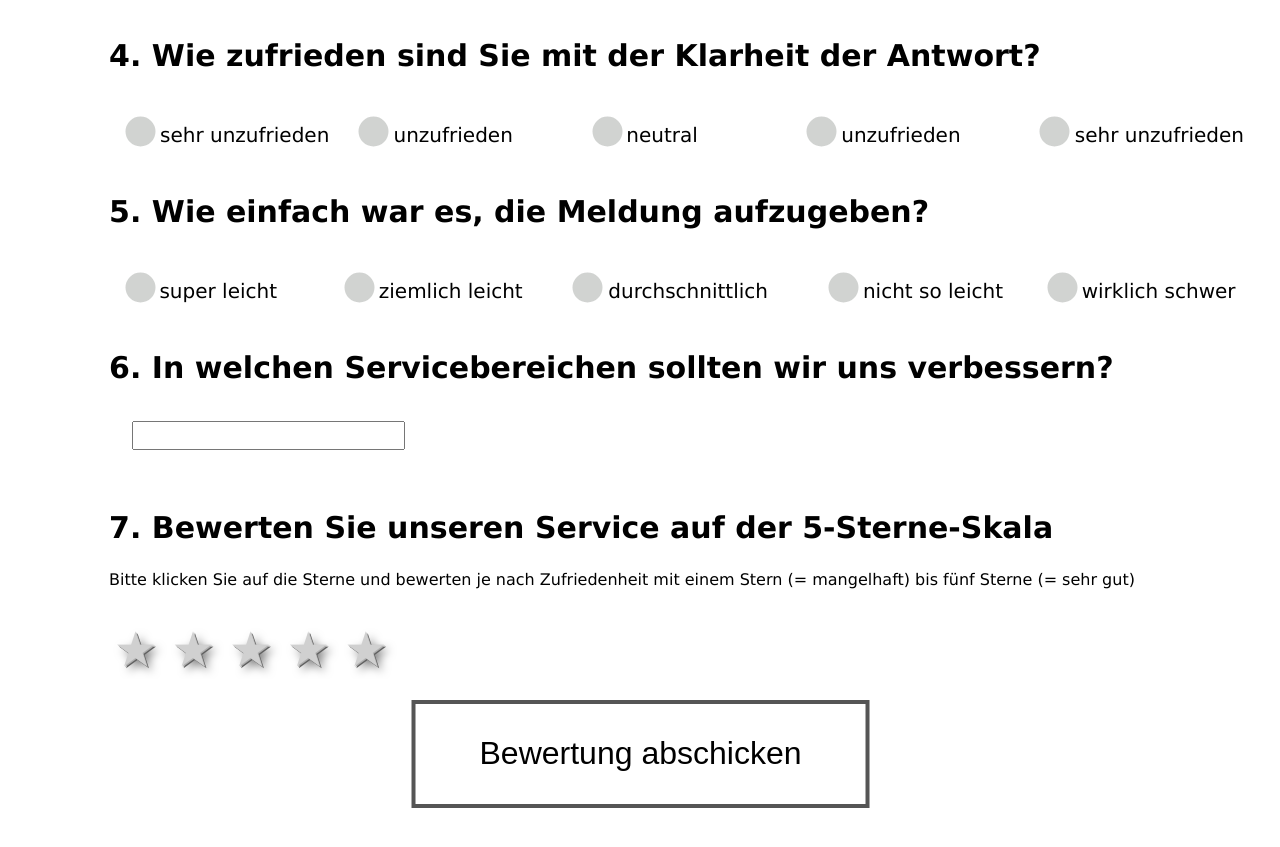
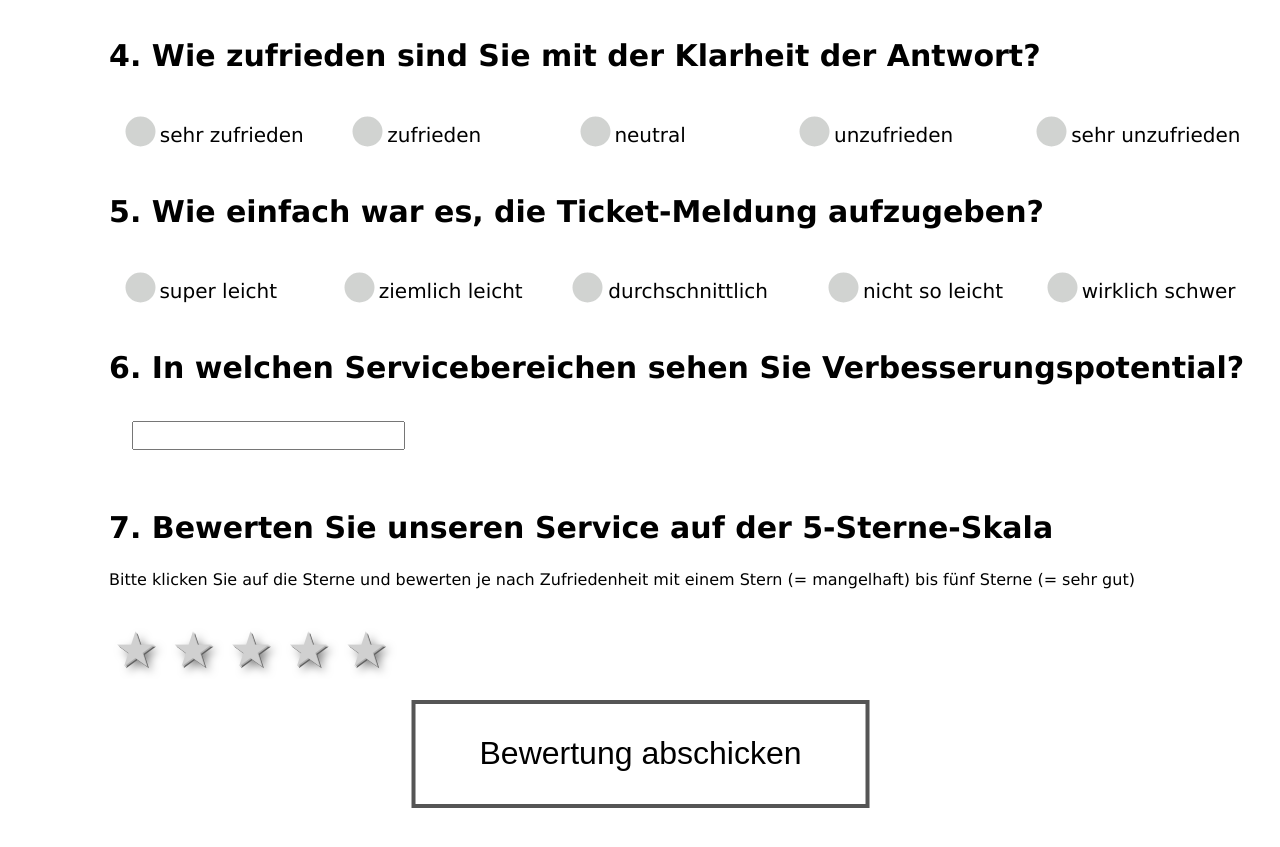
Before and after one commit to HENRICHSENAG/Bewertung-HENRICHSEN-Service, a plain HTML site: page index.html in a window 1280 px wide. Shown: the part 1360-2207 px from the top of the page. Drawn offline with Linux system fonts and the light colour scheme.

Commit message:
Update index.html

```diff
--- a/index.html
+++ b/index.html
@@ -133,11 +133,11 @@
 
         <table>
                 <tr>
-        <td><input type="radio" id="sehr zufrieden" name="Klarheit" value="sehr zufrieden">
-        <span for="sehr positiv">sehr unzufrieden</span></td>
+        <td><input type="radio" id="sehr positiv" name="Klarheit" value="sehr zufrieden">
+        <span for="sehr positiv">sehr zufrieden</span></td>
 
-        <td><input type="radio" id="zufrieden" name="Klarheit" value="zufrieden">
-        <span for="positiv">unzufrieden</span></td>
+        <td><input type="radio" id="positiv" name="Klarheit" value="zufrieden">
+        <span for="positiv">zufrieden</span></td>
 
         <td><input type="radio" id="weder negativ noch positiv" name="Klarheit" value="neutral">
         <span for="weder negativ noch positiv">neutral</span></td>
@@ -153,7 +153,7 @@
                 </div>
 <!-- Nummer 5 -->
 
-        <h2>5. Wie einfach war es, die Meldung aufzugeben?</h2><br>
+        <h2>5. Wie einfach war es, die Ticket-Meldung aufzugeben?</h2><br>
 
         <table>
                 <tr>
@@ -175,7 +175,7 @@
         </table><br>
 <!-- Nummer 6 -->
 
-        <h2>6. In welchen Servicebereichen sollten wir uns verbessern?</h2>
+        <h2>6. In welchen Servicebereichen sehen Sie Verbesserungspotential?</h2>
         <div class="sechs">
         <p>
         <input type="text" id="text" name="Verbesserungen" cols="60" rows="2">
```
